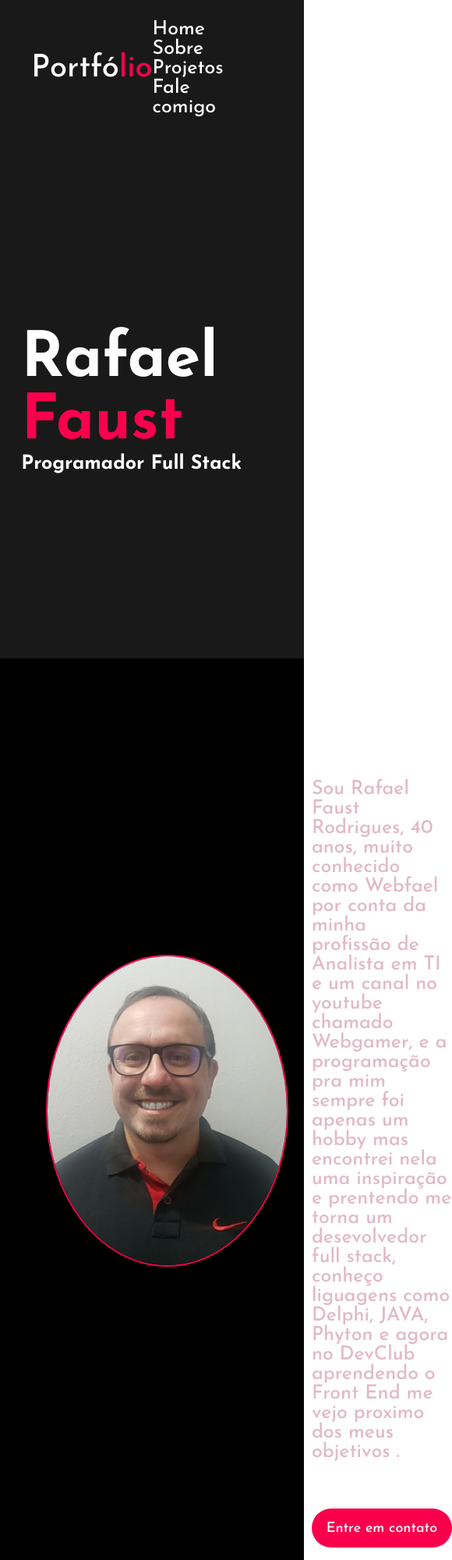
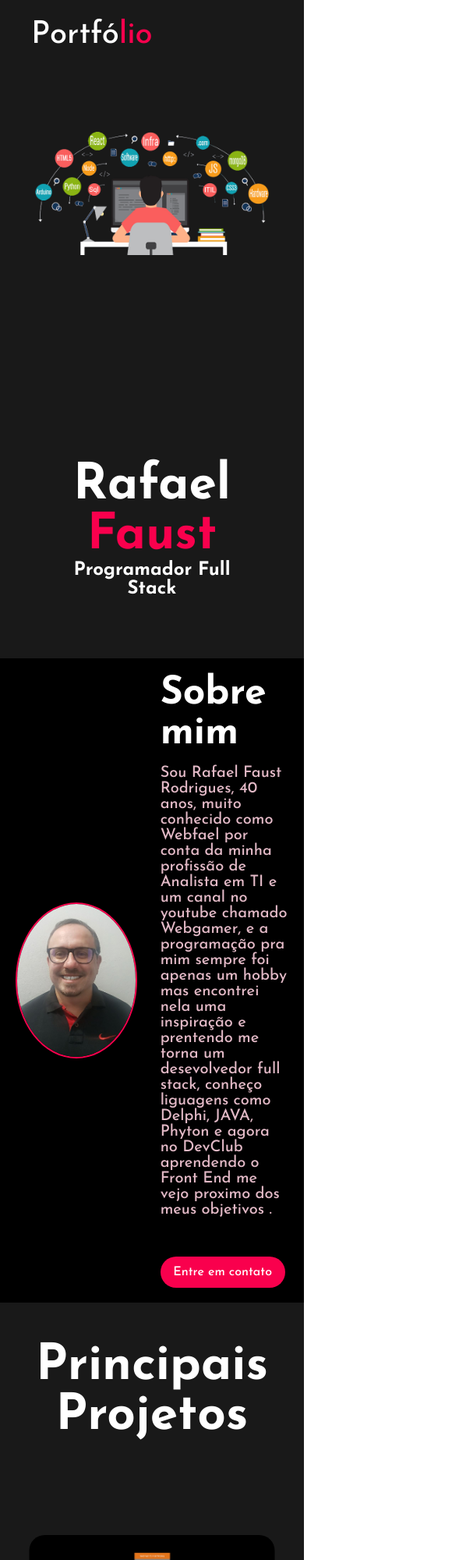
Before and after one commit to Webfael/Portfolio, a plain HTML site: page index.html in a window 390 px wide. Shown: the top 2000 px of the page at 78% size, 580 px wide, since content can reach past the window. Drawn offline with Linux system fonts and the light colour scheme.

Commit message:
Responsivo

```diff
--- a/index.html
+++ b/index.html
@@ -15,8 +15,7 @@
 <body>
     <div class="first-box" id="home">
         <nav>
-            <h2 class="portfolio">Portfó<spaw>lio</spaw>
-            </h2>
+            <h2 class="portfolio">Portfó<spaw>lio</spaw></h2>
             <ul>
                 <li><a class="link-menu" href="#home">Home</a></li>
                 <li><a class="link-menu" href="#sobre">Sobre</a></li>
@@ -30,6 +29,7 @@
             </h1>
             <h3>Programador Full Stack</h3>
         </div>
+        <img  class="tec" src="./images/tecnologias.png">
     </div>
 
     <section id="sobre">
@@ -72,7 +72,7 @@
     </div>
 
     <footer id="fale-comigo">
-        <h5>Rafael Faust</h5>
+        <h5>Rafael <spaw>Faust</spaw></h5>
         <p>Para mais informações</p>
 
         <div class="social">
--- a/styles.css
+++ b/styles.css
@@ -9,8 +9,6 @@
 .first-box {
     height: 100vh;
     width: 100%;
-    background-image: url(./images/backgroud.png);
-    background-size: cover;
     background-color: #191919;
 }
 
@@ -40,9 +38,13 @@ li {
     cursor: pointer;
 }
 
-li:hover {
+.link-menu:hover {
     color: #f9004d;
-    transition: 0.5s;
+    transition: 0.5;
+}
+
+.link-menu:active {
+    opacity: 0.5;
 }
 
 .link-menu {
@@ -52,11 +54,19 @@ li:hover {
 .name {
     position: absolute;
     top: 50%;
-    left: 7%;
+    left: 40px;
+}
+
+.tec {
+    position: absolute;
+    top: 30%;
+    max-width: 50%;
+    min-width: 400px;
+    left: 47%;
 }
 
 .name h1 {
-    font-size: 80px;
+    font-size: 70px;
 
 }
 
@@ -109,6 +119,10 @@ section button:hover {
     transition: 0.5s;
 }
 
+section button:active {
+    opacity: 0.5;
+}
+
 .project {
     background-color: #191919;
     padding-top: 50px;
@@ -123,7 +137,7 @@ section button:hover {
 .card {
     background-color: #000000;
     height: 365px;
-    width: 335px;
+    width: 315px;
     border-radius: 20px;
     padding: 20px 35px;
     text-align: center;
@@ -157,6 +171,10 @@ section button:hover {
     border: 2px solid #f9004d;
 }
 
+.card a:active {
+    opacity: 0.5;
+}
+
 .card-project {
     display: flex;
     justify-content: space-around;
@@ -175,6 +193,10 @@ footer {
 
 footer h5 {
     font-size: 30px;
+}
+
+h5 spaw {
+    color: #f9004d;
 }
 
 footer p {
@@ -208,3 +230,94 @@ footer p {
     transform: scale(1.3);
     transition: 0.5s;
 }
+
+.social a:active {
+    opacity: 0.5;
+}
+
+@media screen and (max-width: 1020px) {
+
+    * {
+        box-sizing: none;
+    }
+    .first-box {
+        position: relative;
+    }
+    nav li {
+        display: none;
+        position: absolute;
+    }
+
+    .name {
+        position: absolute;
+        top: 70%;
+        left: 50%;
+        transform: translateX(-50%);
+        text-align: center;
+    }
+
+    .tec {
+        position: absolute;
+        top: 20%;
+        max-width: 50%;
+        min-width: 300px;
+        left:50%;
+        transform: translateX(-50%);
+    }
+
+    .name h1 {
+        font-size: 400%;
+
+    }
+
+    .name h3 {
+        font-size: 150%;
+    }
+
+    section {
+        padding: 5% 5%;
+    }
+
+    section img {
+        height: 200px;
+    }
+
+    section div h2 {
+        font-size: 50px;
+    }
+
+    section div p {
+        color: #e2b9c6;
+        font-size: 20px;
+        margin-top: 15px;
+        margin-bottom: 50px;
+    }
+
+    section button {
+        height: 40px;
+        width: 160px;
+        font-size: 16px;
+    }
+
+    .project h2 {
+        font-size: 400%;
+        text-align: center;
+    }
+
+    .card {
+        height: 365px;
+        width: 315px;
+        border-radius: 20px;
+        padding: 20px 35px;
+        text-align: center;
+        margin-top: 20px;
+    }
+
+    .card-project {
+        display: inline-block;
+        justify-content: space-around;
+        margin-top: 100px;
+        margin-left: 50%;
+        transform: translateX(-50%);
+    }
+}
```
Also changed, not shown: images/tecnologias.png (added).
